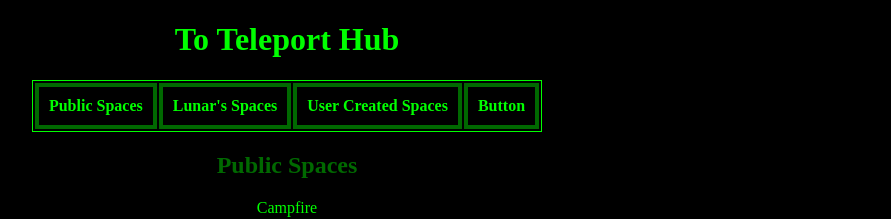
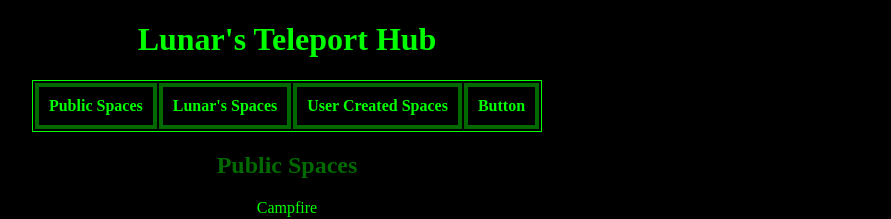
Before and after one commit to LunarTiger/AltspaceVR, a Jekyll site: the page teleportHub/index.html, which Jekyll copies as it is, in a window 1280 px wide. Shown: the top 219 px of the page, without its empty margins (353-1244 px from the left). Built offline with Jekyll 4.4.1, drawn with Linux system fonts in a browser that asks for light colours.

Commit message:
Update index.html

```diff
--- a/teleportHub/index.html
+++ b/teleportHub/index.html
@@ -19,7 +19,7 @@
 		<meta name="Lunar's 2D Teleport Hub" content="Lunar's 2D Teleport Hub">
 	</head>
 	<body>
-		<a href="altspace://account.altvr.com/api/spaces/lunar-s-teleport-hub"><h1>To Teleport Hub</h1></a>
+		<a href="altspace://account.altvr.com/api/spaces/lunar-s-teleport-hub"><h1>Lunar's Teleport Hub</h1></a>
 		<table>
 		<tr>
 			<th style="text-align:center"><a href="#public" text-decoration:underline;>Public Spaces</a></th>
```
